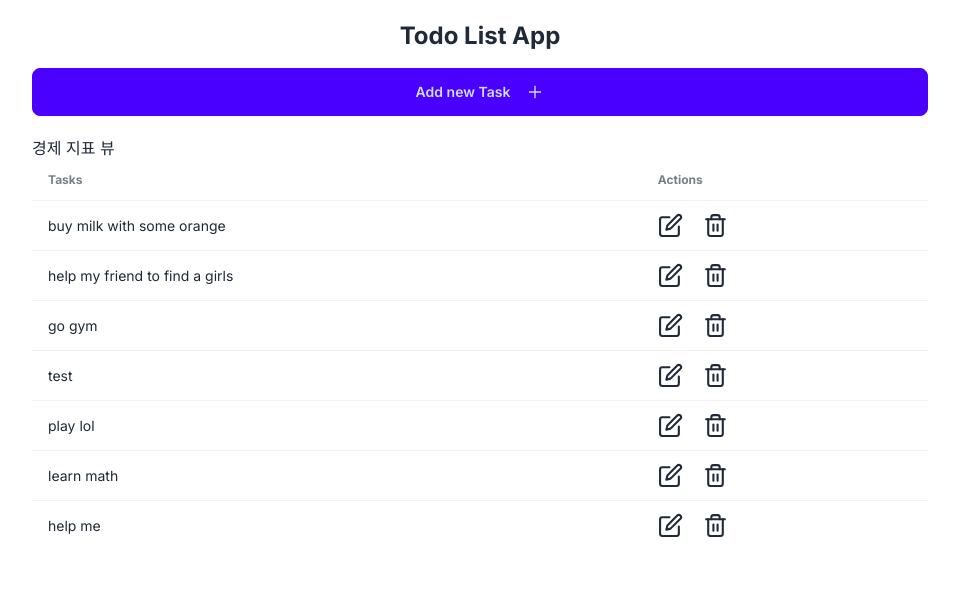
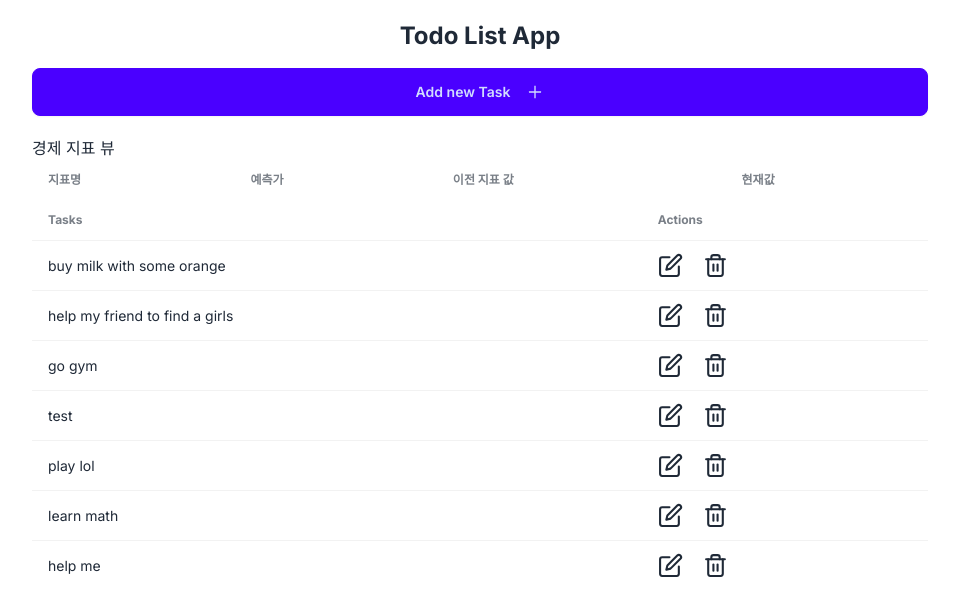
Before and after one commit to SeoDongOk/youtube_Next13_Todo, a Next.js app in the folder simple-todoapp/: page / in a window 1280 px wide. Shown: the top 616 px of the page, without its empty margins (160-1119 px from the left). Built offline with nearby package versions, Linux system fonts and the light colour scheme; data requests are answered from the project's data file.

Commit message:
@ㅁㅇㅇ ㅅ뮤ㅣㄷ

```diff
--- a/simple-todoapp/app/components/TodoList.tsx
+++ b/simple-todoapp/app/components/TodoList.tsx
@@ -12,7 +12,12 @@ const TodoList: React.FC<TodoListProps> = ({ tasks }) => {
       <div>
         <h3>경제 지표 뷰</h3>
         <table className="table w-full">
-          <thead></thead>
+          <thead>
+            <th>지표명</th>
+            <th>예측가</th>
+            <th>이전 지표 값</th>
+            <th>현재값</th>
+          </thead>
         </table>
       </div>
       <table className="table w-full">
```
